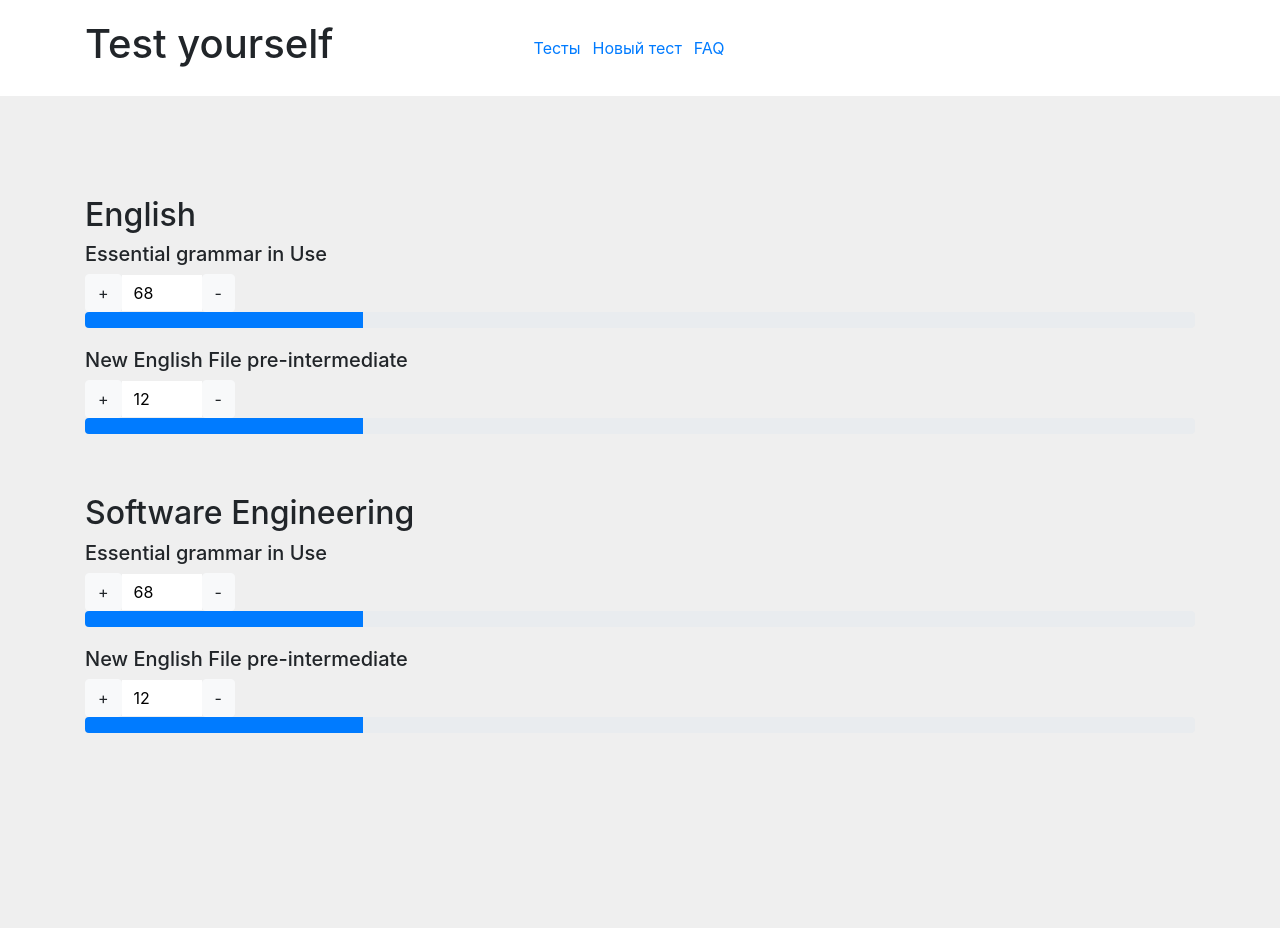
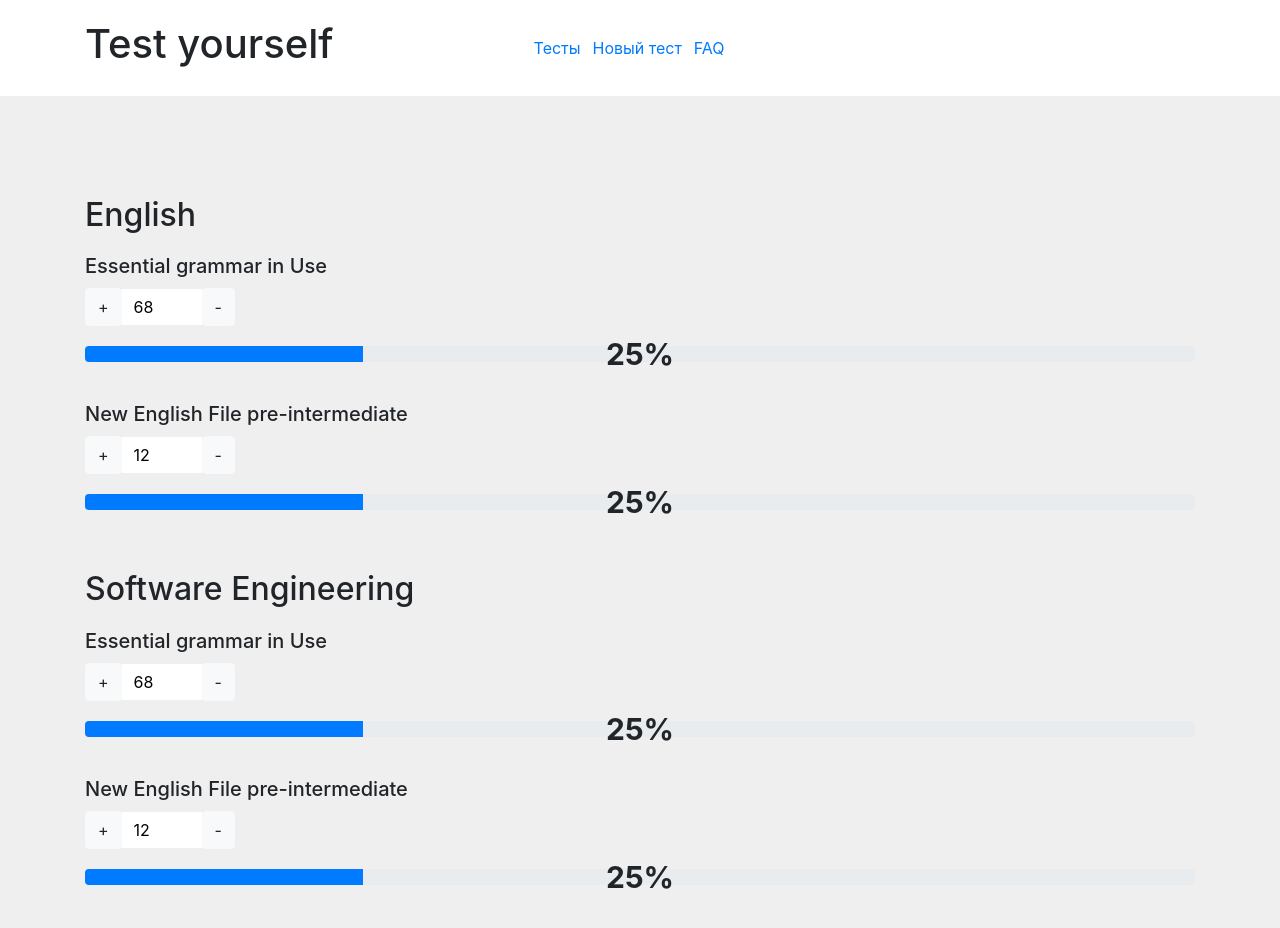
Before and after one commit to VaniaFed/goalProgressMonitor, a React app: page / in a window 1280 px wide. Shown: the top 928 px of the page. Before the commit the page ends 800 px from the top, so only its background shows below. Built offline with nearby package versions, Linux system fonts and the light colour scheme; the HTML template or start-up script is replaced by a standard one.

Commit message:
fixed and prettied styles: percent and progress

```diff
--- a/src/public/components/ui/Control/control.module.sass
+++ b/src/public/components/ui/Control/control.module.sass
@@ -1,6 +1,7 @@
 .control
   display: flex
   align-items: center
+  margin-bottom: 20px
 
 .inputValue
   width: 80px
--- a/src/public/components/ui/TopicItem.jsx
+++ b/src/public/components/ui/TopicItem.jsx
@@ -15,10 +15,13 @@ export default class TopicItem extends Component {
     const { topic, onIncrease, onDecrease } = this.props
     return (
       <div className={css.item}>
-        <h5>{topic.title}</h5>
+        <h5 className={css.title}>{topic.title}</h5>
         <Control currentValue={topic.current} onIncrease={onIncrease} onDecrease={onDecrease} />
-        <div className="progress">
-          <div className="progress-bar" role="progressbar" style={{ width: '25%' }} aria-valuenow="25" aria-valuemin="0" aria-valuemax="100"></div>
+        <div className={css.progressContainer}>
+          <div className="progress">
+            <div className="progress-bar" role="progressbar" style={{ width: '25%' }} aria-valuenow="25" aria-valuemin="0" aria-valuemax="100"></div>
+            <h5 className={css.percent}>25%</h5>
+          </div>
         </div>
       </div>
     )
--- a/src/public/components/ui/categoryItem.module.sass
+++ b/src/public/components/ui/categoryItem.module.sass
@@ -1,2 +1,5 @@
 .item
   margin-bottom: 60px
+
+.title
+  margin-bottom: 20px
--- a/src/public/components/ui/topicItem.module.sass
+++ b/src/public/components/ui/topicItem.module.sass
@@ -1,2 +1,18 @@
+.title
+  margin-bottom: 10px
+
 .item
-  margin-bottom: 20px
+  margin-bottom: 40px
+
+.progressContainer
+  position: relative
+  z-index: 1
+
+.percent
+  position: absolute
+  width: 100%
+  text-align: center
+  z-index: 2
+  font-size: 30px
+  font-weight: 700
+  margin-top: -10px
```
Also changed, not shown: stylesheet/based.sass (line endings or trailing spaces).
